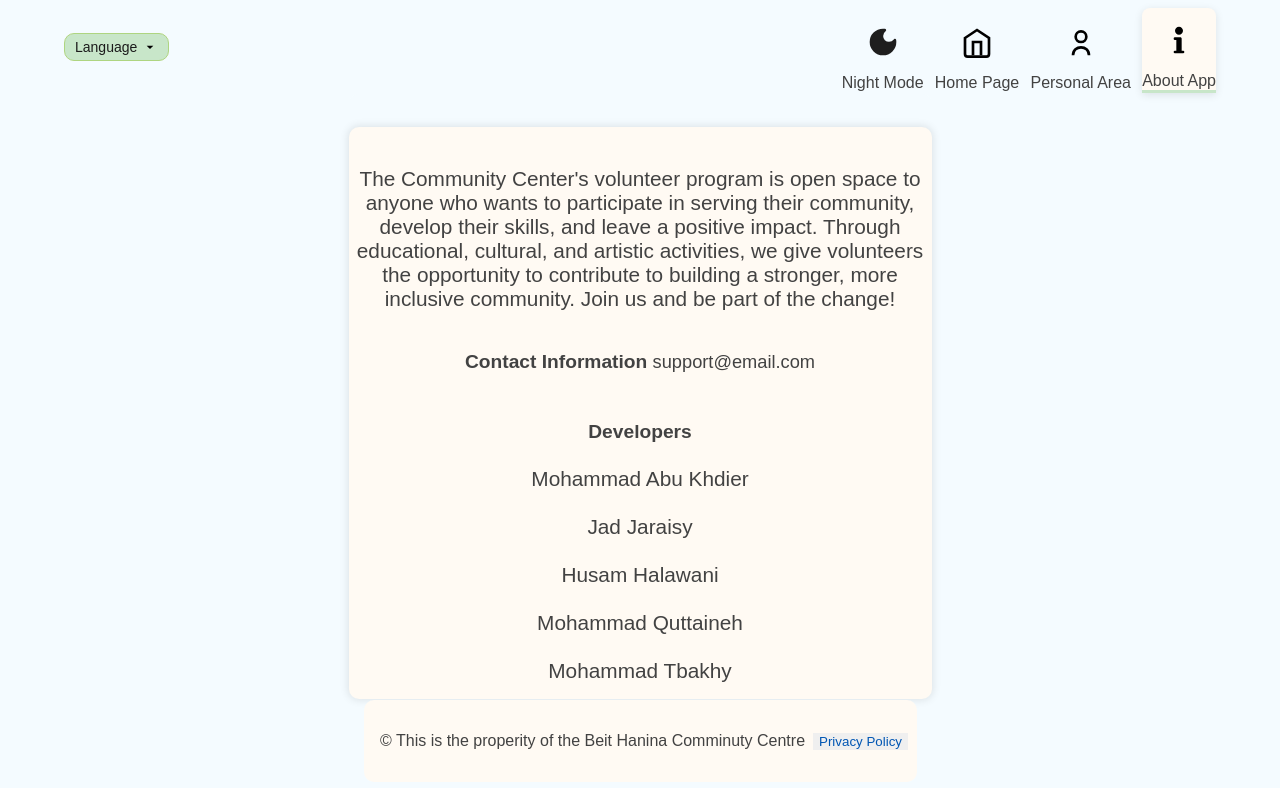
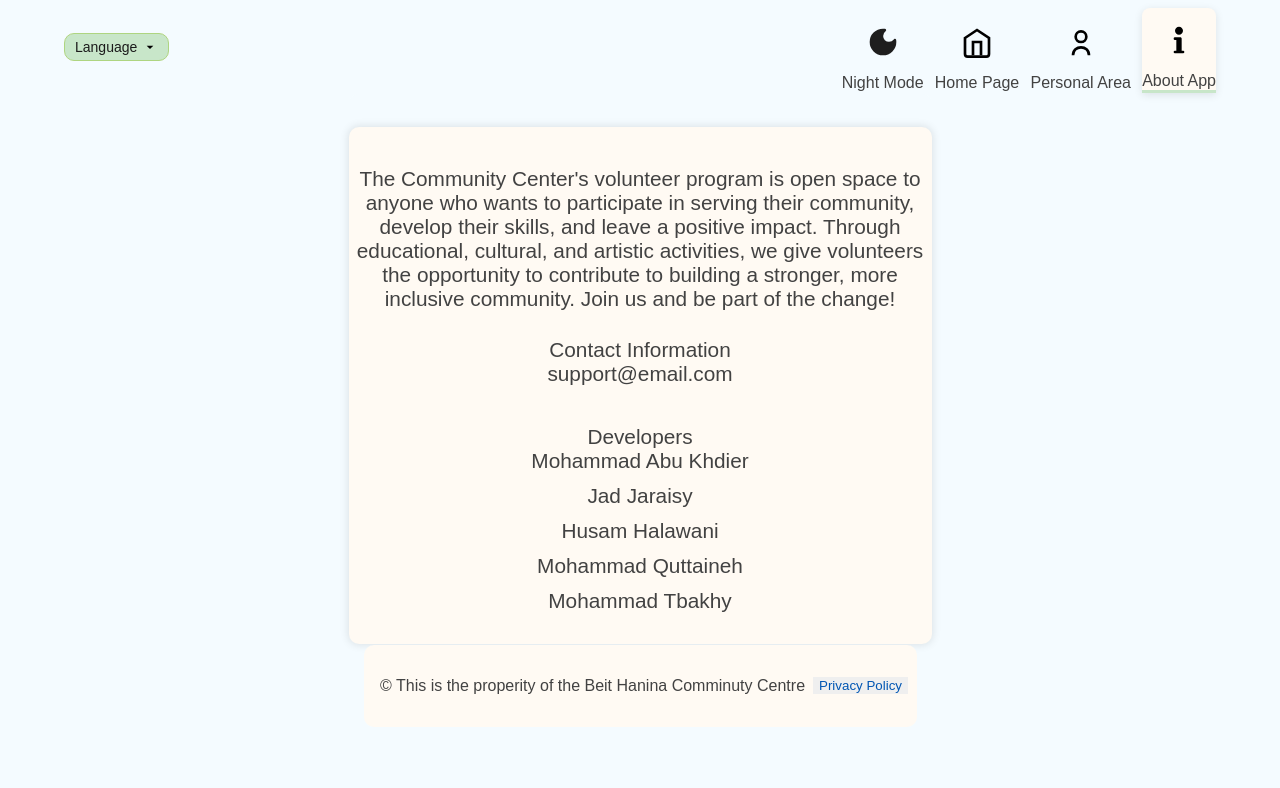
Before and after one commit to mohammadabk2/Beit-Hanina-Community-Center-Vol-App, a React (Create React App) app in the folder client/: page /about in a window 1280 px wide. Shown: the top 788 px of the page. Built offline with nearby package versions, Linux system fonts and the light colour scheme.

Commit message:
refactor(About): remove inline styles and unnecessary HTML elements

```diff
--- a/client/src/pages/AboutPage/About.js
+++ b/client/src/pages/AboutPage/About.js
@@ -16,69 +16,23 @@ const About = () => {
           className="general-box flex-box flex-column smooth-shadow-box"
           style={{ maxWidth: "700px", width: "100%" }}
         >
-          <div
-            className="basic-item-padding personal-area-content"
-            style={{ marginBottom: "1.5rem" }}
-          >
+          <div className="basic-item-padding personal-area-content">
             {tAbout("desc")}
           </div>
-          <div
-            className="basic-item-padding personal-area-content"
-            style={{
-              fontWeight: "bold",
-              fontSize: "1.2em",
-              marginBottom: "0.5rem",
-            }}
-          >
-            {tAbout("contact")}{" "}
-            <span style={{ fontWeight: "normal", fontSize: "0.95em" }}>
-              support@email.com
-            </span>
+          <div className="basic-item-padding personal-area-content">
+            {tAbout("contact")}
+            <div className="personal-area-content">support@email.com</div>
           </div>
-          <div
-            className="basic-item-padding personal-area-content"
-            style={{
-              fontWeight: "bold",
-              fontSize: "1.2em",
-              marginTop: "1.5rem",
-              marginBottom: "0.5rem",
-            }}
-          >
+          <div className="basic-item-padding personal-area-content">
             {tAbout("devs")}
-          </div>
-          <div
-            className="basic-item-padding personal-area-content"
-            style={{ marginBottom: "0.5rem" }}
-          >
-            {tAbout("mohammadak")}
-          </div>
-          <div
-            className="basic-item-padding personal-area-content"
-            style={{ marginBottom: "0.5rem" }}
-          >
-            {tAbout("jad")}
-          </div>
-          <div
-            className="basic-item-padding personal-area-content"
-            style={{ marginBottom: "0.5rem" }}
-          >
-            {tAbout("husam")}
-          </div>
-          <div
-            className="basic-item-padding personal-area-content"
-            style={{ marginBottom: "0.5rem" }}
-          >
-            {tAbout("mohammadqt")}
-          </div>
-          <div
-            className="basic-item-padding personal-area-content"
-            style={{ marginBottom: "0.5rem" }}
-          >
-            {tAbout("mohammadtb")}
+            <div className="personal-area-content">{tAbout("mohammadak")}</div>
+            <div className="personal-area-content">{tAbout("jad")}</div>
+            <div className="personal-area-content">{tAbout("husam")}</div>
+            <div className="personal-area-content">{tAbout("mohammadqt")}</div>
+            <div className="personal-area-content">{tAbout("mohammadtb")}</div>
           </div>
         </div>
       </div>
-
       <CopyRight />
     </div>
   );
```
